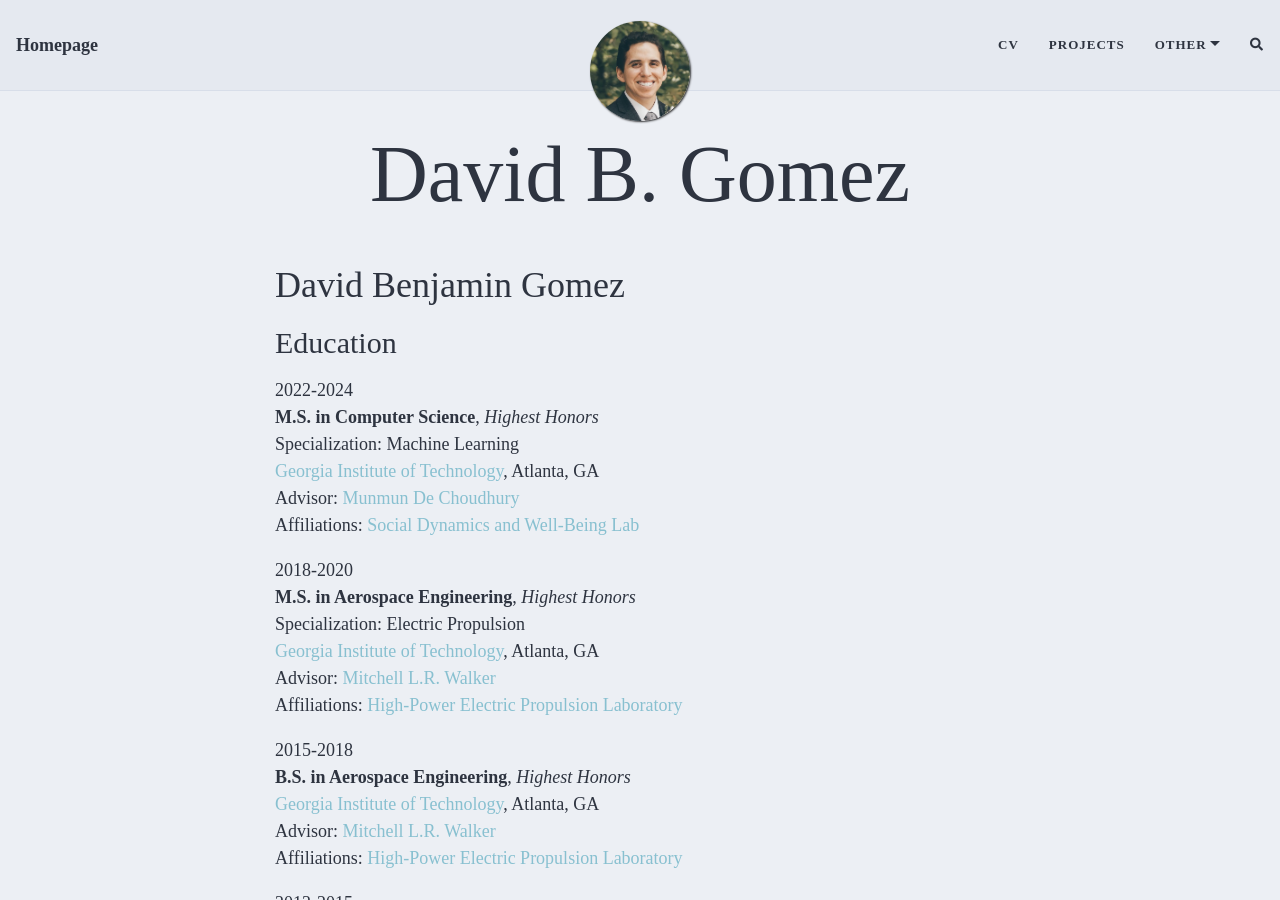
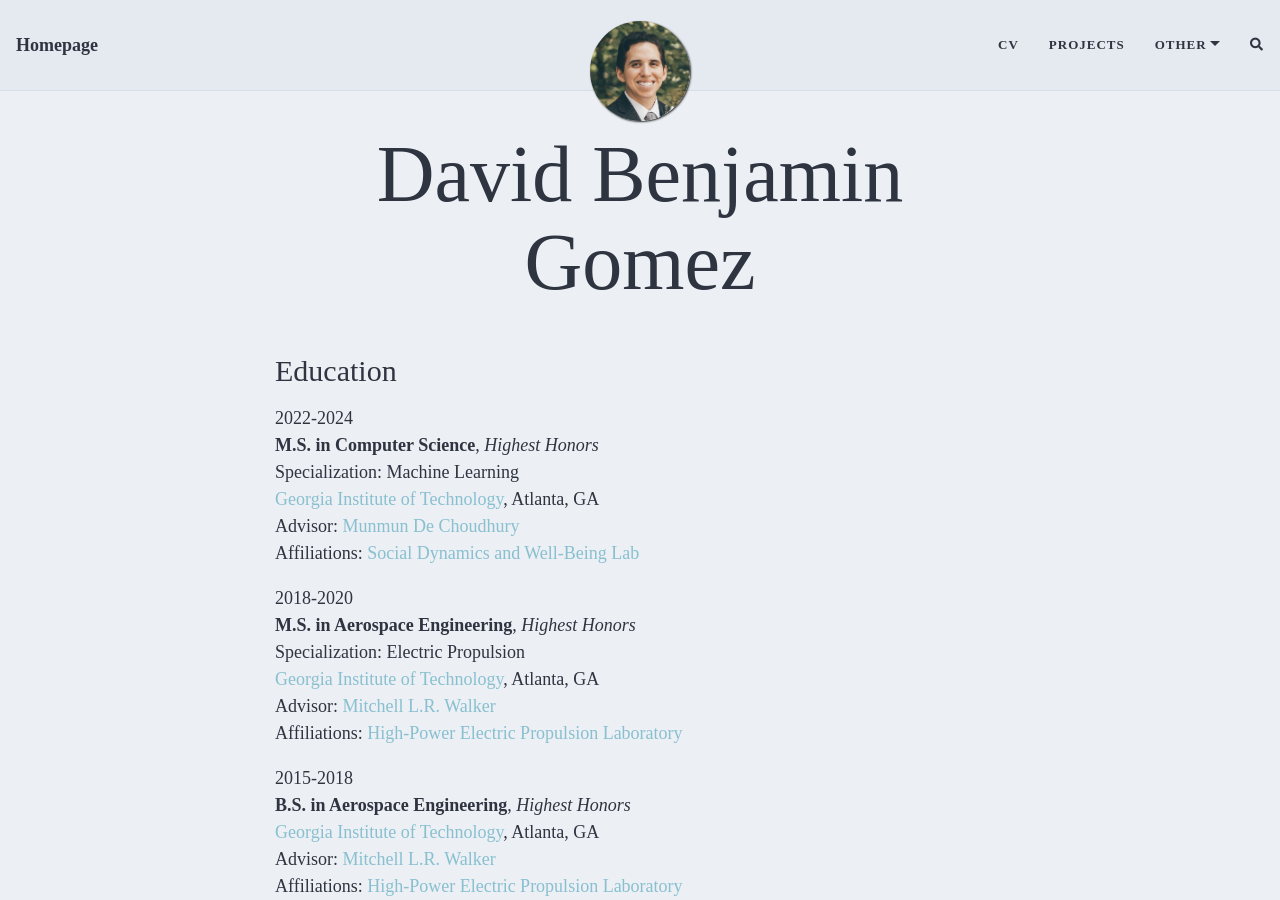
Before and after one commit to dbgomez94/dbgomez94.github.io, a Jekyll site: the page built from pages/cv.md, in a window 1280 px wide and 900 px high. Built offline with Jekyll 4.4.1, drawn with Linux system fonts in a browser that asks for light colours; nearby versions of some CDN libraries; comment, search, counter and statistics services are not loaded.

Commit message:
update homepage

```diff
--- a/pages/cv.md
+++ b/pages/cv.md
@@ -1,9 +1,8 @@
 ---
 layout: page
-title: David B. Gomez
+title: David Benjamin Gomez
 ---
 
-# David Benjamin Gomez
 ## Education
 2022-2024 \
 **M.S. in Computer Science**, *Highest Honors* \
```
